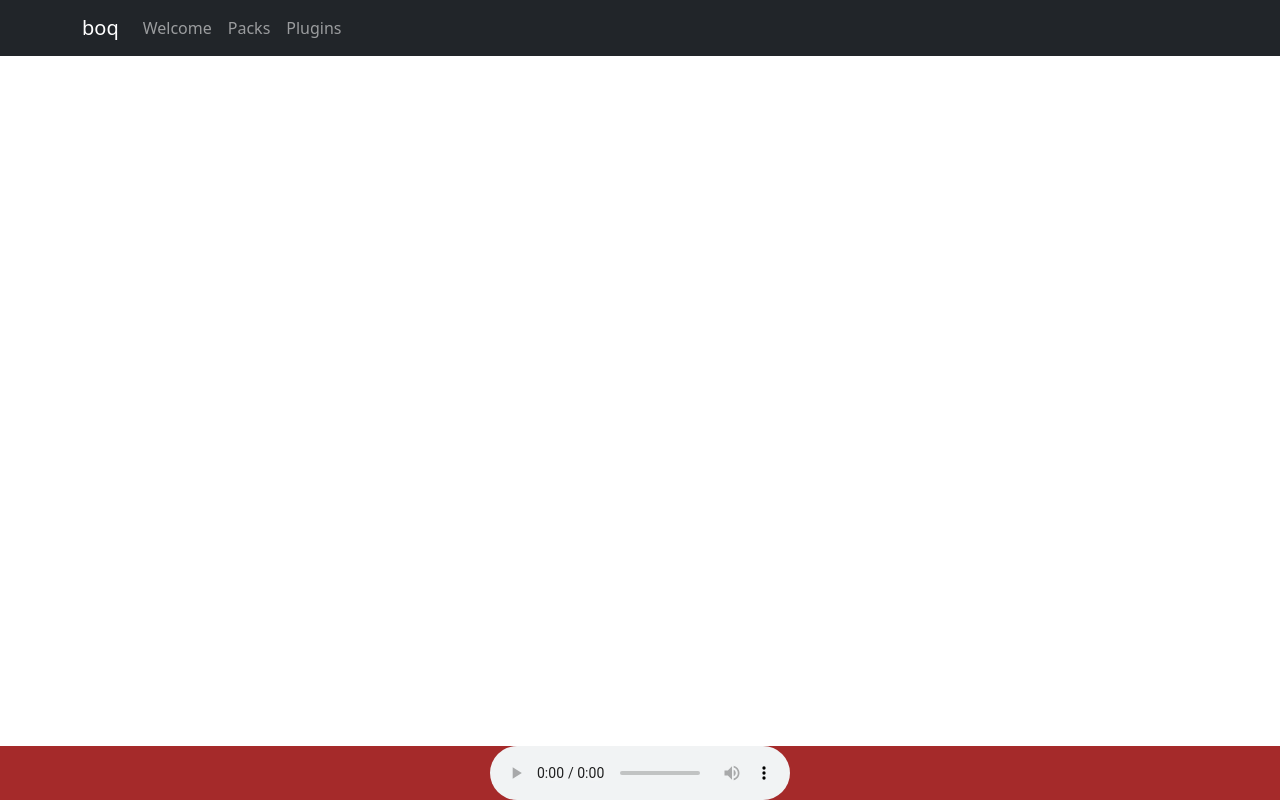
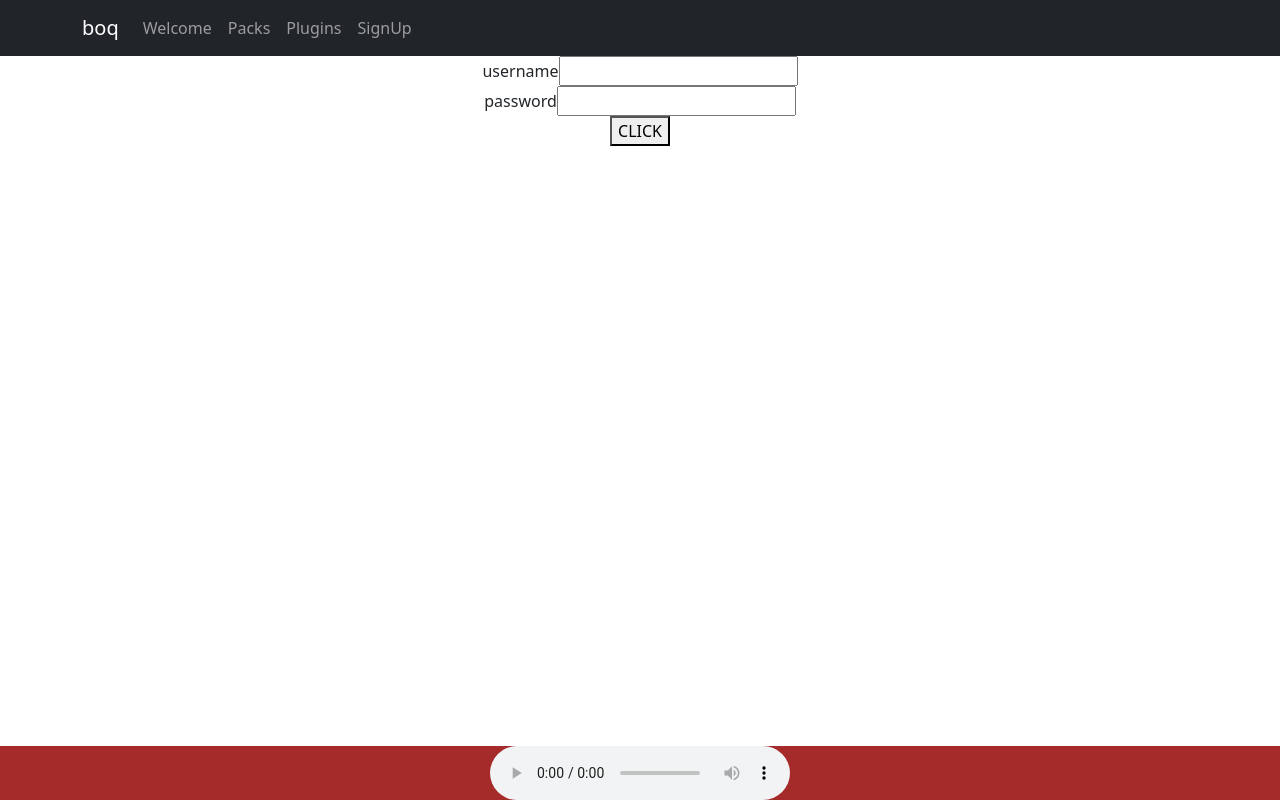
Before and after one commit to xxl3ko/SampleStoreFrontend, a React (Create React App) app: page /auth in a window 1280 px wide. Built offline with nearby package versions, Linux system fonts and the light colour scheme.

Commit message:
09-24 iMac evening

```diff
--- a/src/App.js
+++ b/src/App.js
@@ -5,6 +5,7 @@ import {Welcome} from "./pages/Welcome/Welcome";
 import {Packs} from "./pages/Packs/Packs";
 import {Pack} from "./pages/Pack/Pack";
 import {Layout} from "./layouts/Layout";
+import {Auth} from "./pages/Auth/Auth";
 
 
 function App() {
@@ -15,11 +16,14 @@ function App() {
                     <Route path='/welcome'>
                         <Welcome/>
                     </Route>
-                    <Route path='/Packs' exact>
+                    <Route path='/packs' exact>
                         <Packs/>
                     </Route>
-                    <Route path='/Packs/:packId'>
+                    <Route path='/packs/:packId'>
                         <Pack/>
+                    </Route>
+                    <Route path='/auth'>
+                        <Auth/>
                     </Route>
                 </Switch>
             </Layout>
--- a/src/api/api.js
+++ b/src/api/api.js
@@ -3,5 +3,6 @@ import axios from "axios";
 const API_URL = 'http://127.0.0.1:8000/api'
 export const makeRequest = (config) => {
     config.url = `${API_URL}${config.url}`
+    console.log(config)
     return axios(config)
 }
--- /dev/null
+++ b/src/api/authApi.js
@@ -0,0 +1,11 @@
+import {makeRequest} from "./api";
+
+const URL = '/auth/users/'
+
+export const createUserRequest = (config) => makeRequest({
+    method: "POST",
+    url: `${URL}`,
+    data: {
+        ...config
+    },
+})
--- a/src/components/Header/Header.jsx
+++ b/src/components/Header/Header.jsx
@@ -13,6 +13,7 @@ export const Header = () => {
                         <Nav.Link href="/welcome">Welcome</Nav.Link>
                         <Nav.Link href="/packs">Packs</Nav.Link>
                         <Nav.Link href="/plugins">Plugins</Nav.Link>
+                        <Nav.Link href="/auth">SignUp</Nav.Link>
                     </Nav>
                 </Navbar.Collapse>
             </Container>
--- a/src/components/Samples/Samples.module.css
+++ b/src/components/Samples/Samples.module.css
@@ -14,7 +14,7 @@
     display: flex;
     min-width: 40px;
     justify-content: center;
-    font-size: 22px;
+    font-size: 18px;
 }
 .cover {
     padding-right: 10px;
--- /dev/null
+++ b/src/pages/Auth/Auth.jsx
@@ -0,0 +1,31 @@
+import React from 'react'
+import css from './Auth.module.css'
+import {useDispatch} from "react-redux";
+import {createUser} from "../../store/Actions/authActions";
+
+export const Auth = () => {
+    const dispatch = useDispatch()
+
+    const test = () => {
+        dispatch(createUser({
+                username: 'user2',
+                password: 'Pass12345',
+                email: 'user2@mail.ru',
+            }
+        ))
+    }
+
+    return (
+        <form>
+            <div>
+                <label htmlFor="text">username</label>
+                <input type="text"/>
+            </div>
+            <div>
+                <label htmlFor="password">password</label>
+                <input type="password"/>
+            </div>
+            <button onClick={test}>CLICK</button>
+        </form>
+    )
+}
--- a/src/store/Actions/actions.js
+++ b/src/store/Actions/actions.js
@@ -4,6 +4,7 @@ import {samplesRequest} from "../../api/samples";
 export const GET_PACKS = 'GET_PACKS'
 export const GET_PACK = 'GET_PACK'
 export const GET_SAMPLES = 'GET_SAMPLES'
+
 
 export const getPacks = () => {
     return async dispatch => {
--- /dev/null
+++ b/src/store/Actions/authActions.js
@@ -0,0 +1,15 @@
+import {createUserRequest} from "../../api/authApi";
+
+
+export const CREATE_USER = 'CREATE_USER'
+
+
+export const createUser = (config) => {
+    return async dispatch => {
+        const response = await createUserRequest(config)
+        dispatch({
+            type: CREATE_USER,
+            payload: response.data
+        })
+    }
+}
```
Also changed, not shown: src/pages/Auth/Auth.module.css (added).
